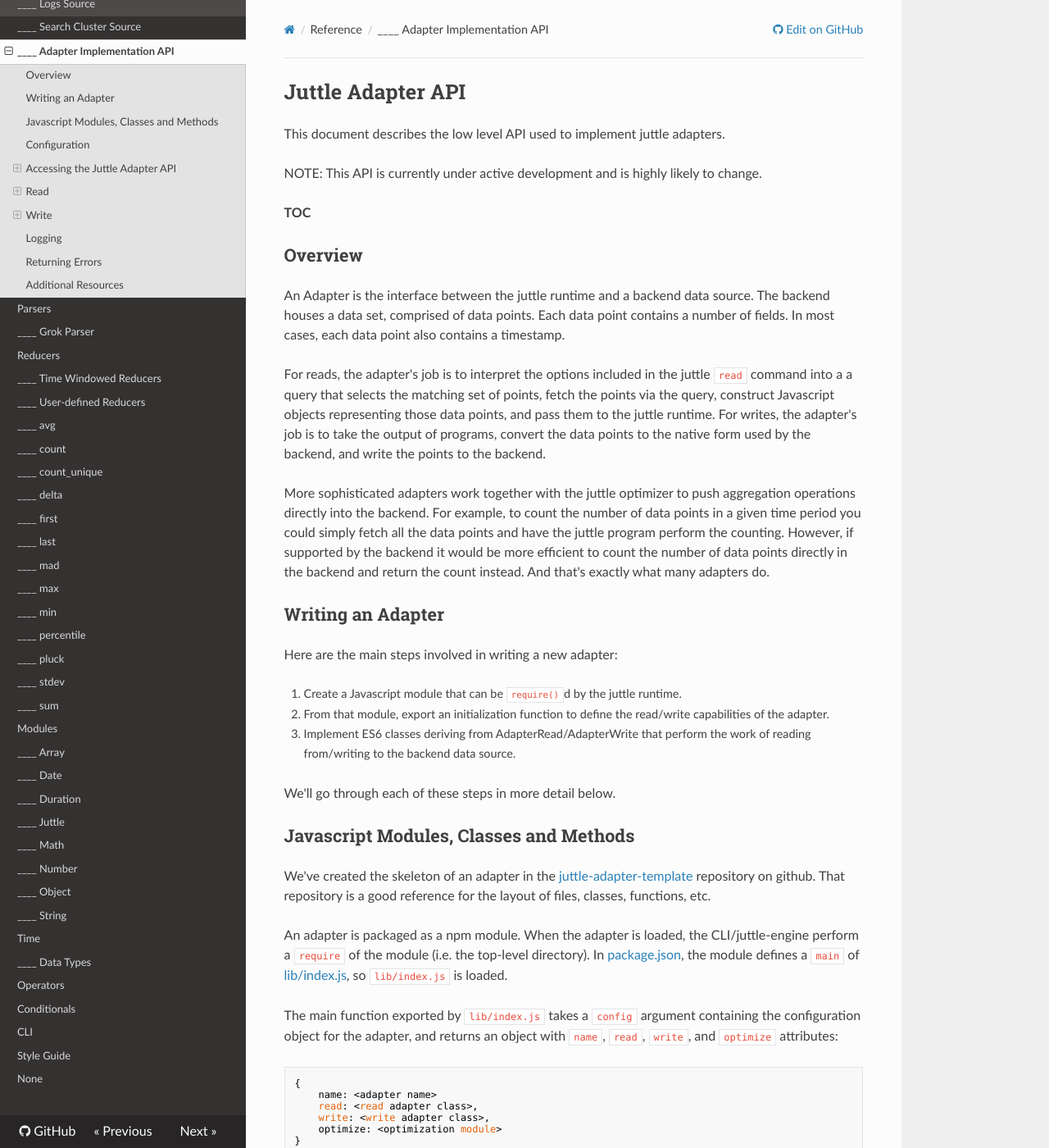
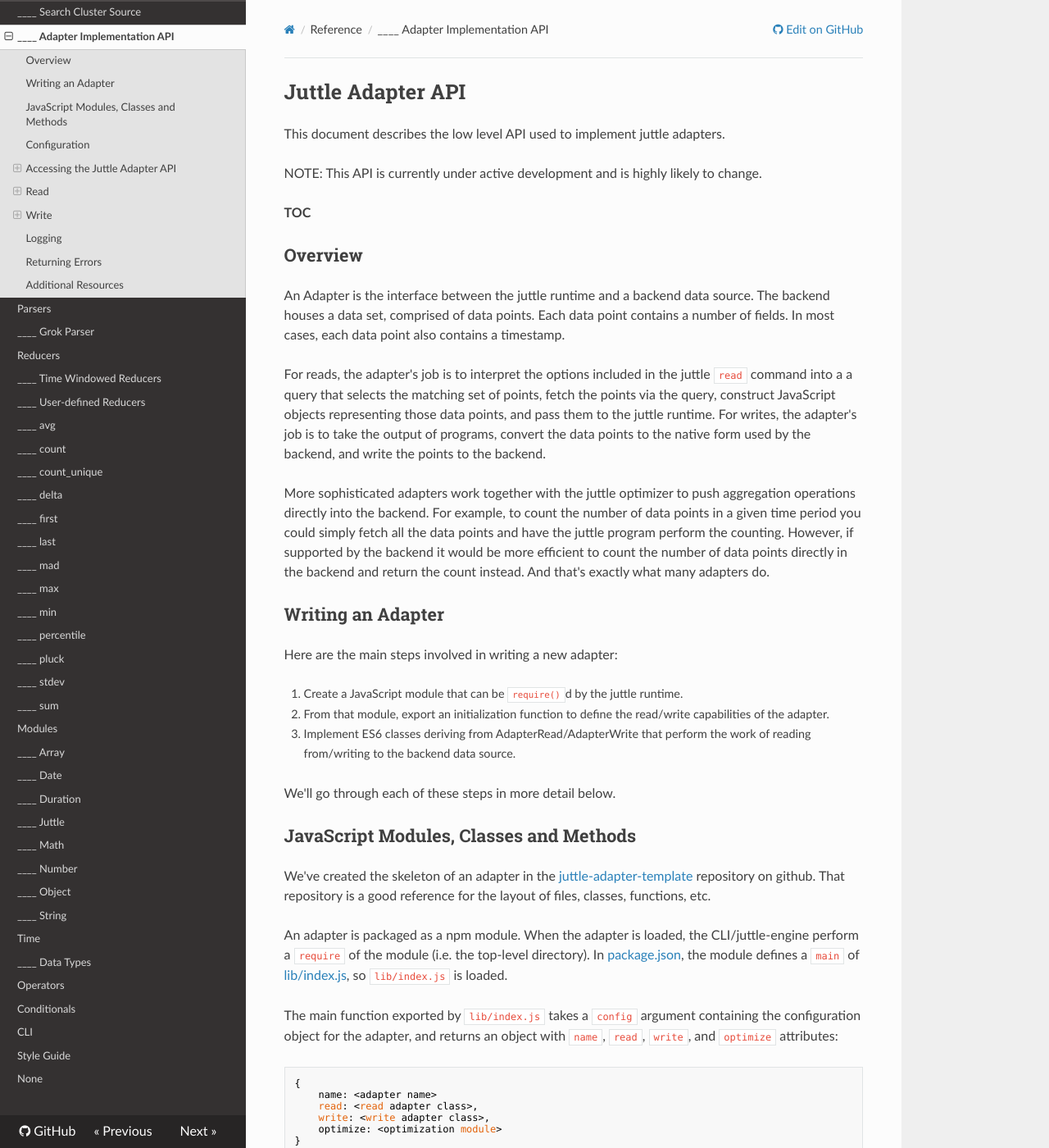
Before and after one commit to juttle/juttle, an MkDocs documentation site: the page built from docs/adapters/adapter_api.md, in a window 1280 px wide and 1400 px high. Shown: the whole window at 82% size. Built offline with MkDocs 1.6.1, drawn with Linux system fonts in a browser that asks for light colours; nearby versions of some CDN libraries; old or Windows-style settings are respelled for this version of MkDocs; some of the changed text lies outside the part shown.

Commit message:
fix JavaScript capitalization
Change from Javascript and javascript to JavaScript.

````diff
--- a/docs/adapters/adapter_api.md
+++ b/docs/adapters/adapter_api.md
@@ -10,7 +10,7 @@
 
 An Adapter is the interface between the juttle runtime and a backend data source. The backend houses a data set, comprised of data points. Each data point contains a number of fields. In most cases, each data point also contains a timestamp.
 
-For reads, the adapter's job is to interpret the options included in the juttle `read` command into a a query that selects the matching set of points, fetch the points via the query, construct Javascript objects representing those data points, and pass them to the juttle runtime. For writes, the adapter's job is to take the output of programs, convert the data points to the native form used by the backend, and write the points to the backend.
+For reads, the adapter's job is to interpret the options included in the juttle `read` command into a a query that selects the matching set of points, fetch the points via the query, construct JavaScript objects representing those data points, and pass them to the juttle runtime. For writes, the adapter's job is to take the output of programs, convert the data points to the native form used by the backend, and write the points to the backend.
 
 More sophisticated adapters work together with the juttle optimizer to push aggregation operations directly into the backend. For example, to count the number of data points in a given time period you could simply fetch all the data points and have the juttle program perform the counting. However, if supported by the backend it would be more efficient to count the number of data points directly in the backend and return the count instead. And that's exactly what many adapters do.
 
@@ -18,13 +18,13 @@
 
 Here are the main steps involved in writing a new adapter:
 
-1. Create a Javascript module that can be `require()`d by the juttle runtime.
+1. Create a JavaScript module that can be `require()`d by the juttle runtime.
 2. From that module, export an initialization function to define the read/write capabilities of the adapter.
 3. Implement ES6 classes deriving from AdapterRead/AdapterWrite that perform the work of reading from/writing to the backend data source.
 
 We'll go through each of these steps in more detail below.
 
-## Javascript Modules, Classes and Methods
+## JavaScript Modules, Classes and Methods
 
 We've created the skeleton of an adapter in the [juttle-adapter-template](https://github.com/juttle/juttle-adapter-template) repository on github. That repository is a good reference for the layout of files, classes, functions, etc.
 
@@ -76,7 +76,7 @@
         ASTVisitor: <Utility for traversing Juttle ASTs>,
         ASTTransformer: <Utility for transforming Juttle ASTs>,
         StaticFilterCompiler: <Utility for parsing filter expressions>,
-        FilterJSCompiler: <Utility for converting filter expressions into Javascript>
+        FilterJSCompiler: <Utility for converting filter expressions into JavaScript>
     },
     parsers: <Module containing parsers for csv / json / jsonl>,
     serializers: <Module containing serializers for csv / json / jsonl>,
@@ -148,7 +148,7 @@
 * `-every`: A JuttleMoment. When performing live reads, poll for new data points at this interval.
 * `-raw`: A backend-specific search parameter that is passed opaquely to the adapter. For the Gmail Adapter, the `-raw` expression is passed directly through as a Gmail advanced search string.
 
-The implementation of `read` should be a Javascript class that should inherit from the `AdapterRead` base class.
+The implementation of `read` should be a JavaScript class that should inherit from the `AdapterRead` base class.
 
 It can implement / override the following methods:
 
@@ -232,7 +232,7 @@
 
 Unlike `read`, there are no conventions for a standard set of options supported by all adapters. In general, options related to configuration (hostnames, API keys, etc) should be specified in the adapter's configuration rather than provided as arguments to the `write` proc.
 
-The implementation of `write` should be a Javascript class that should inherit from the `AdapterWrite` base class.
+The implementation of `write` should be a JavaScript class that should inherit from the `AdapterWrite` base class.
 
 It can implement / override the following methods:
 
@@ -270,7 +270,7 @@
 
 To log messages, use the logger instance variable, for example:
 
-```Javascript
+```javascript
 this.logger.debug(`Got ${response.messages.length} potential messages`);
 ```
 
@@ -280,7 +280,7 @@
 
 To throw errors, use the methods `compileError` or `runtimeError` in the `AdapterRead` base class to construct an error and throw() it. Here's an example:
 
-```Javascript
+```javascript
 var unknown = _.difference(_.keys(options), this.allowed_options);
 if (unknown.length > 0) {
     throw this.compile_error('UNKNOWN-OPTION-ERROR', {
````
Also changed, not shown: CONTRIBUTING.md (+1 -1 lines), README.md (+1 -1 lines), docs/concepts/programming_constructs.md (+1 -1 lines), docs/doc_templates/template.md (+1 -1 lines), docs/index.md (+2 -2 lines), docs/juttle_ecosystem.md (+2 -2 lines), docs/reference/data_types.md (+1 -1 lines), 6 other files.
